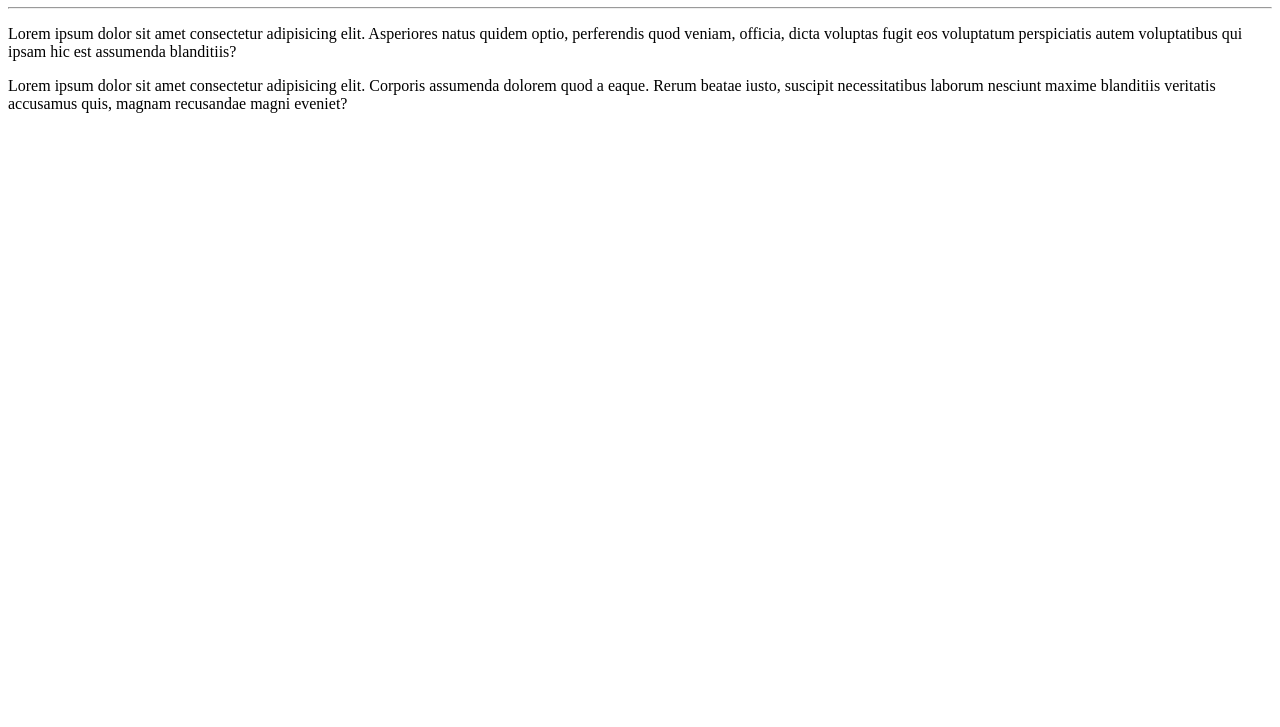
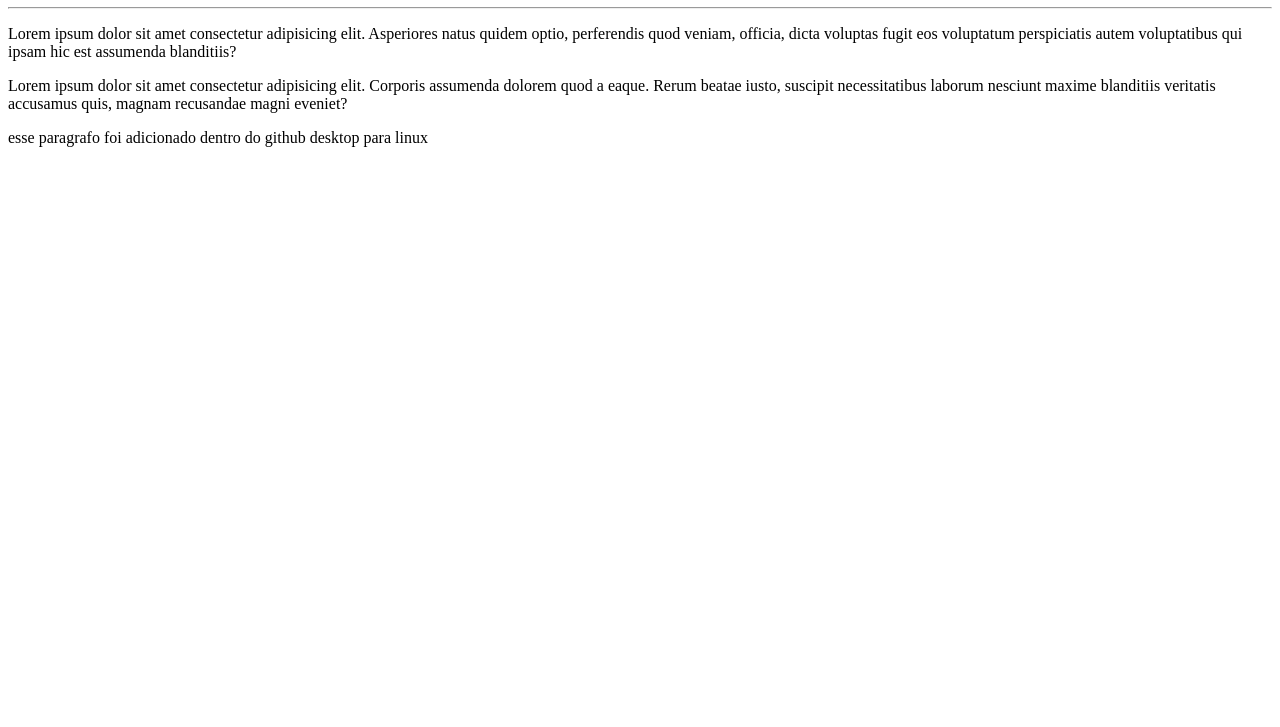
Before and after one commit to joaquimbatista290/ola-mundo, a plain HTML site: page site-exemplo/index.html in a window 1280 px wide. Shown: the part 73-800 px from the top of the page. Drawn offline with Linux system fonts and the light colour scheme.

Commit message:
mudei o arquivo index

```diff
--- a/site-exemplo/index.html
+++ b/site-exemplo/index.html
@@ -10,6 +10,7 @@
     <hr>
     <p>Lorem ipsum dolor sit amet consectetur adipisicing elit. Asperiores natus quidem optio, perferendis quod veniam, officia, dicta voluptas fugit eos voluptatum perspiciatis autem voluptatibus qui ipsam hic est assumenda blanditiis?</p>
     <p>Lorem ipsum dolor sit amet consectetur adipisicing elit. Corporis assumenda dolorem quod a eaque. Rerum beatae iusto, suscipit necessitatibus laborum nesciunt maxime blanditiis veritatis accusamus quis, magnam recusandae magni eveniet?</p>
+    <p>esse paragrafo foi adicionado dentro do github desktop para linux</p>
 
 </body>
 </html>
```
